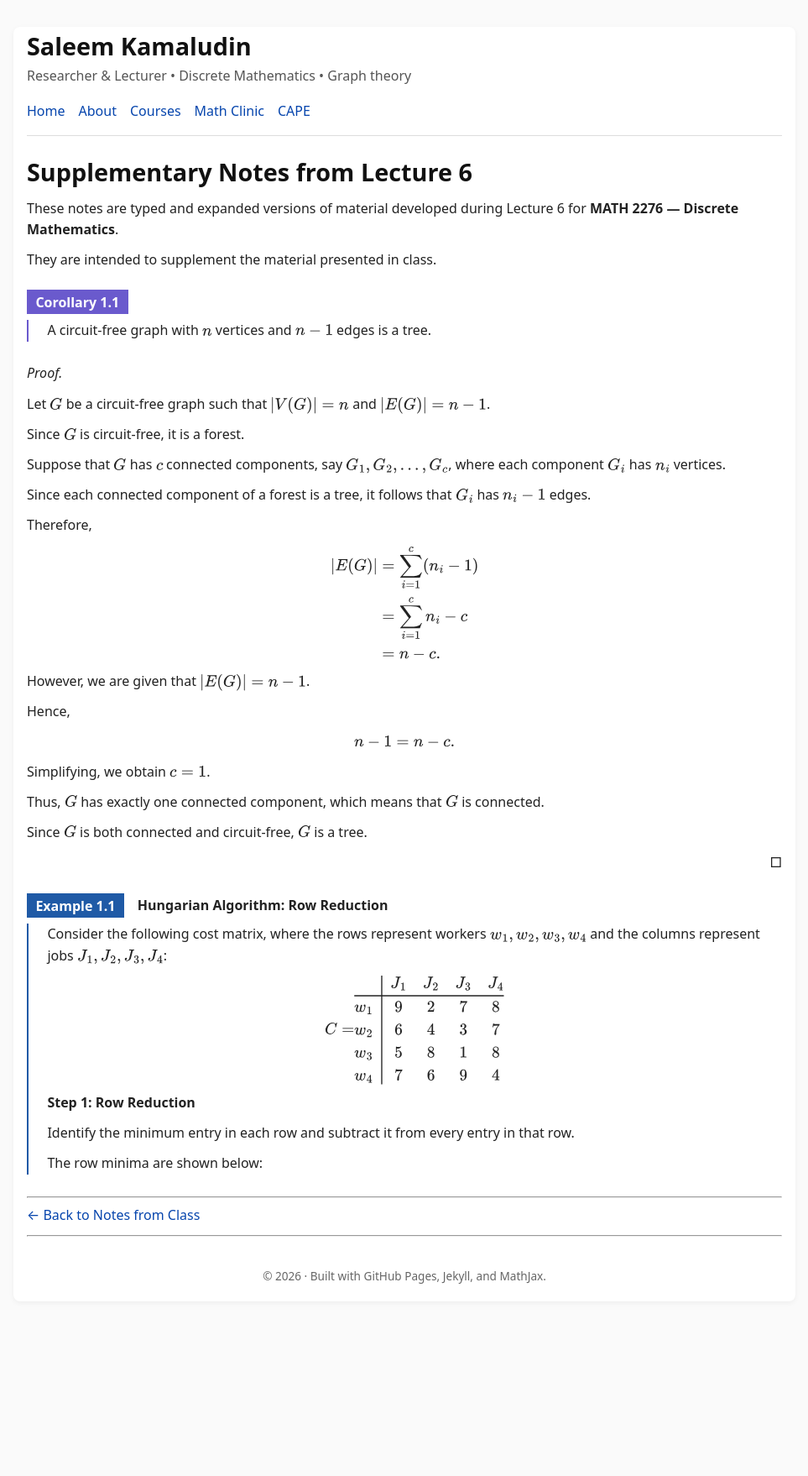
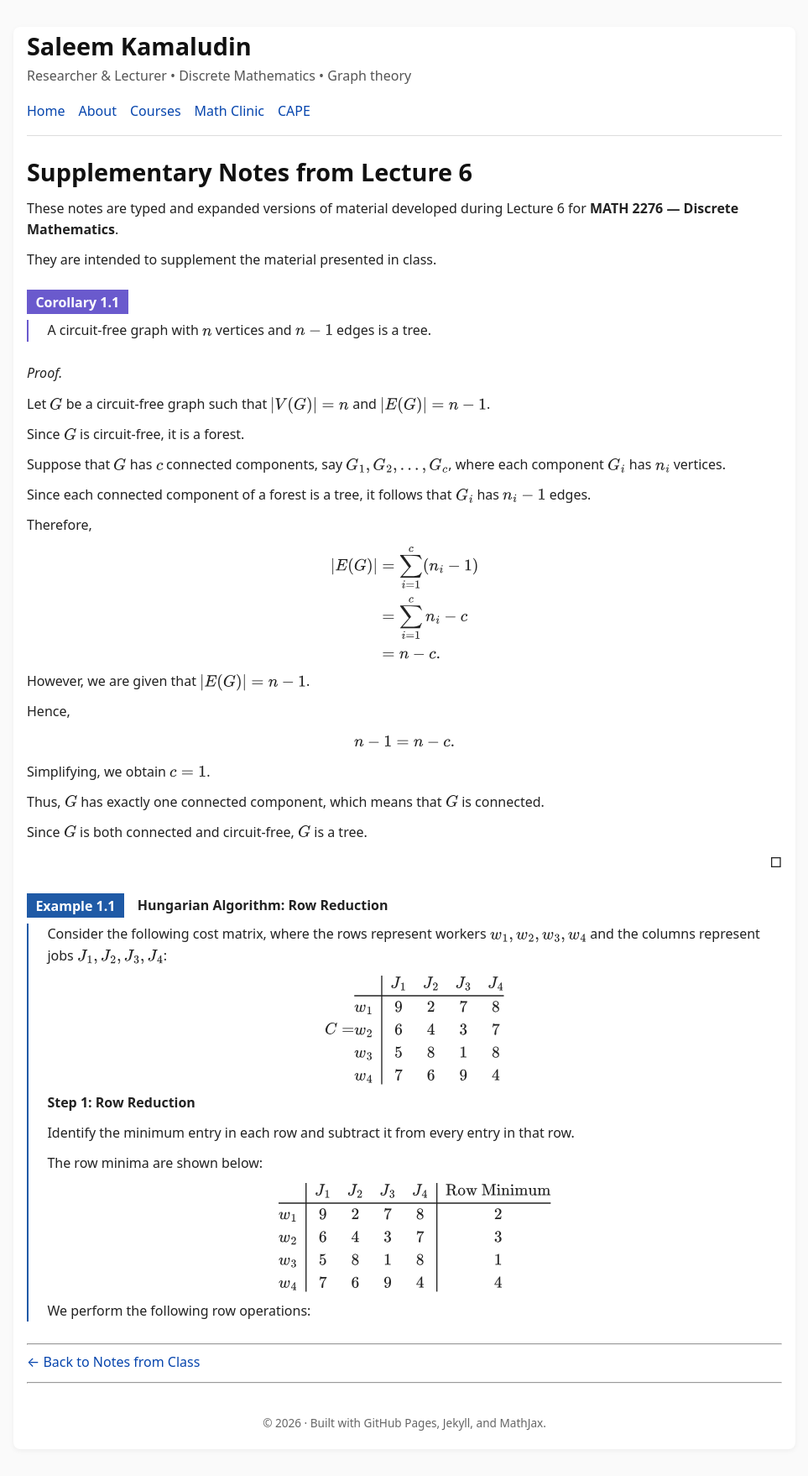
Before and after one commit to SaleemKamaludin/SaleemKamaludin.github.io, a Jekyll site: the page built from courses/math-2276/notes-from-class/supplementary-lecture-6/index.md, in a window 1280 px wide. Shown: the whole page at 84% size, without its empty margins (158-1121 px from the left). Built offline with Jekyll 4.4.1, drawn with Linux system fonts in a browser that asks for light colours; before the commit the page ends 1582 px from its top, so only the background shows below that.

Commit message:
Add row minima table to Hungarian Algorithm example

```diff
--- a/courses/math-2276/notes-from-class/supplementary-lecture-6/index.md
+++ b/courses/math-2276/notes-from-class/supplementary-lecture-6/index.md
@@ -174,6 +174,29 @@ w_4 & 7 & 6 & 9 & 4
       </p>
 
     </div>
+    <div id="example-hungarian-row-reduction-row-minima">
+
+      <div class="display-math">
+
+\[
+\begin{array}{c|cccc|c}
+      & J_1 & J_2 & J_3 & J_4
+      & \text{Row Minimum} \\ \hline
+w_1 & 9 & 2 & 7 & 8 & 2 \\
+w_2 & 6 & 4 & 3 & 7 & 3 \\
+w_3 & 5 & 8 & 1 & 8 & 1 \\
+w_4 & 7 & 6 & 9 & 4 & 4
+\end{array}
+\]
+
+      </div>
+
+      <p>
+        We perform the following row operations:
+      </p>
+
+    </div>
+
 
 
 
```
